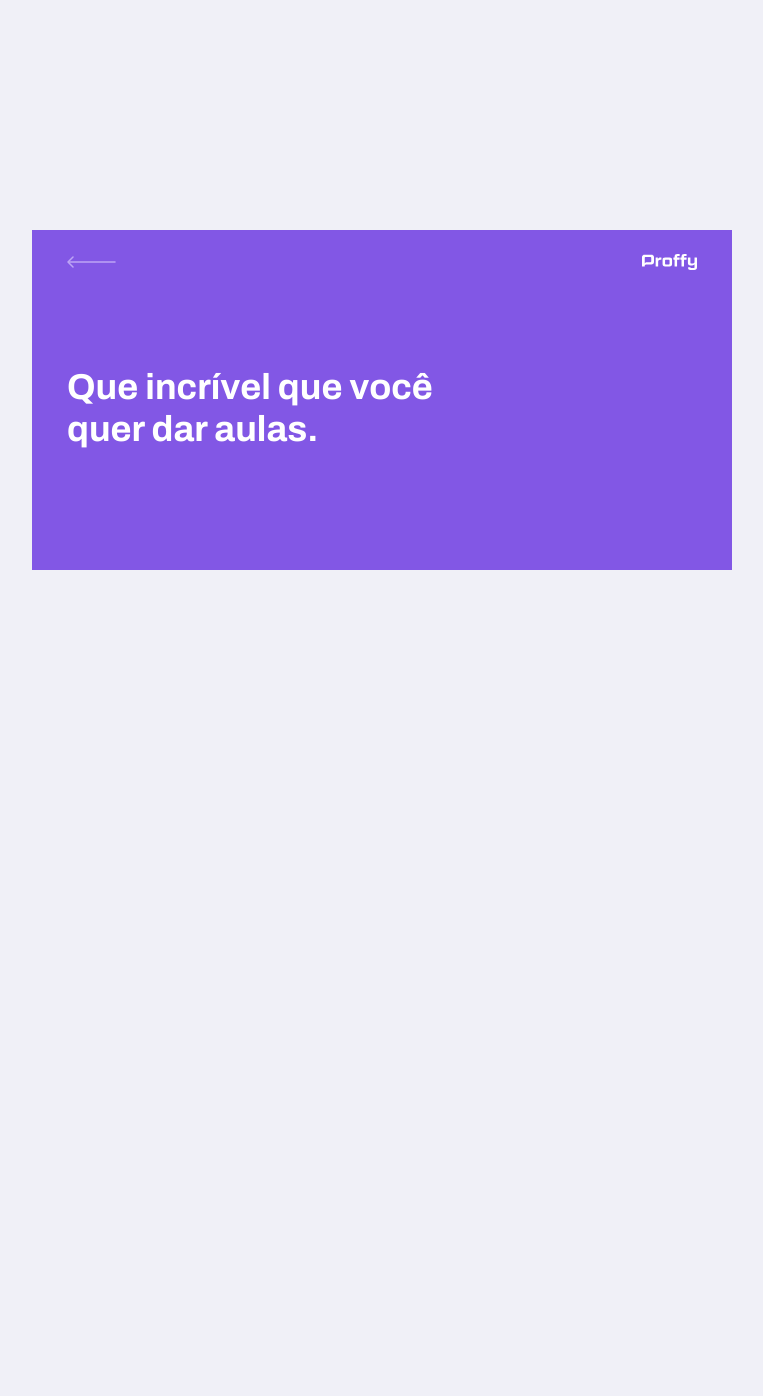
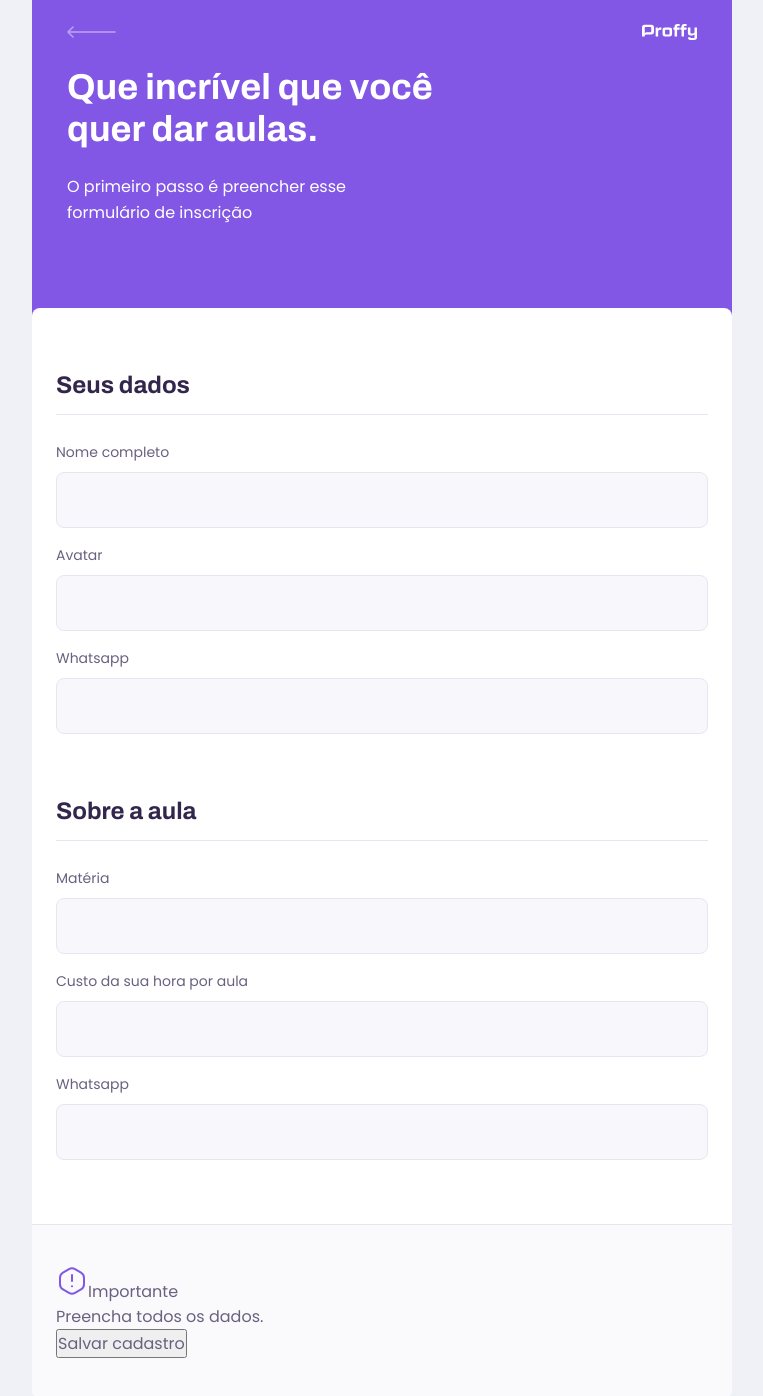
Before and after one commit to NearMaick/NLW-Proffy-web, a React (Create React App) app: page /give-classes in a window 1280 px wide. Shown: the whole page, without its empty margins (258-1021 px from the left). Before the commit the page ends 800 px from the top, so only its background shows below. Built offline with nearby package versions, Linux system fonts and the light colour scheme.

Commit message:
feat(web): Input

```diff
--- /dev/null
+++ b/src/components/Input/index.tsx
@@ -0,0 +1,19 @@
+import React, { InputHTMLAttributes } from 'react';
+
+import './styles.css';
+
+interface InputProps extends InputHTMLAttributes<HTMLInputElement> {
+  name: string;
+  label: string;
+}
+
+const Input: React.FC<InputProps> = ({ label, name, ...rest}) => {
+  return (
+    <div className="input-block">
+      <label htmlFor={name}>{label}</label>
+      <input type="text" id={name} {...rest} />
+    </div>
+  );
+}
+
+export default Input;
--- /dev/null
+++ b/src/components/Input/styles.css
@@ -0,0 +1,33 @@
+.input-block {
+  position: relative;
+}
+
+.input-block + .input-block {
+  margin-top: 1.4rem;
+}
+
+.input-block label {
+  font-size: 1.4rem;
+}
+
+.input-block input {
+  width: 100%;
+  height: 5.6rem;
+  margin-top: 0.8rem;
+  border-radius: 0.8rem;
+  background: var(--color-input-background);
+  border: 1px solid var(--color-line-in-white);
+  padding: 0 1.6rem;
+  font: 1.6rem Archivo;
+}
+
+.input-block:focus-within::after {
+  width: calc(100% - 3.2rem);
+  height: 2px;
+  content: '';
+  background: var(--color-primary-light);
+  position: absolute;
+  left: 1.6rem;
+  right: 1.6rem;
+  bottom: 0;
+}
--- a/src/components/PageHeader/index.tsx
+++ b/src/components/PageHeader/index.tsx
@@ -8,9 +8,10 @@
 
 interface PageHeaderProps {
   title: string;
+  description?: string;
 }
 
-const PageHeader: React.FC<PageHeaderProps> = ({ title, children }) => {
+const PageHeader: React.FC<PageHeaderProps> = (props) => {
   return (
     <header className="page-header">
       <div className="top-bar-container">
@@ -21,9 +22,9 @@
       </div>
 
       <div className="header-content">
-        <strong>{title}</strong>
-
-        {children}
+        <strong>{props.title}</strong>
+          { props.description && <p>{props.description}</p> }
+        {props.children}
       </div>
     </header>
   );
--- a/src/components/PageHeader/styles.css
+++ b/src/components/PageHeader/styles.css
@@ -40,6 +40,14 @@
   color: var(--color-title-in-primary);
 }
 
+.page-header .header-content p {
+  max-width: 30rem;
+  font-size: 1.6rem;
+  line-height: 2.6rem;
+  color: var(--color-title-in-primary);
+  margin-top: 2.4rem;
+}
+
 
 @media (min-width: 700px) {
   .page-header {
--- a/src/pages/TeacherForm/index.tsx
+++ b/src/pages/TeacherForm/index.tsx
@@ -1,11 +1,48 @@
 import React from 'react';
 
 import PageHeader from '../../components/PageHeader';
+import Input from '../../components/Input';
+
+import warningIcon from '../../assets/images/icons/warning.svg';
+
+import './styles.css';
 
 function TeacherForm () {
   return (
     <div id="page-teacher-form" className="container">
-      <PageHeader title="Que incrível que você quer dar aulas." />
+      <PageHeader
+        title="Que incrível que você quer dar aulas."
+        description="O primeiro passo é preencher esse formulário  de inscrição"
+      />
+
+      <main>
+        <fieldset>
+          <legend>Seus dados</legend>
+
+          <Input name="name" label="Nome completo" />
+          <Input name="avatar" label="Avatar" />
+          <Input name="whatsapp" label="Whatsapp" />
+        </fieldset>
+
+        <fieldset>
+          <legend>Sobre a aula</legend>
+
+          <Input name="subject" label="Matéria" />
+          <Input name="cost" label="Custo da sua hora por aula" />
+          <Input name="whatsapp" label="Whatsapp" />
+        </fieldset>
+
+        <footer>
+          <p>
+            <img src={warningIcon} alt="Aviso importante"/>
+            Importante <br />
+            Preencha todos os dados.
+          </p>
+          <button type="button">
+            Salvar cadastro
+          </button>
+        </footer>
+      </main>
     </div>
   )
 }
--- /dev/null
+++ b/src/pages/TeacherForm/styles.css
@@ -0,0 +1,48 @@
+#page-teacher-form {
+  width: 100vw;
+  height: 100vh;
+}
+
+#page-teacher-form .page-header .header-content {
+  margin-bottom: 6.4rem;
+}
+
+#page-teacher-form main {
+  background: var(--color-box-base);
+  width: 100%;
+  max-width: 74rem;
+  border-radius: 0.8rem;
+  margin: -3.2rem auto 3.2rem;
+  padding-top: 6.4rem;
+  overflow: hidden;
+}
+
+#page-teacher-form main fieldset {
+  border: 0;
+  padding: 0 2.4rem;
+}
+
+#page-teacher-form main fieldset + fieldset {
+  margin-top: 6.4rem;
+}
+
+#page-teacher-form main fieldset legend {
+  font: 700 2.4rem Archivo;
+  color: var(--color-text-title);
+  margin-bottom: 2.4rem;
+
+  display: flex;
+  align-items: center;
+  justify-content: space-between;
+
+  width: 100%;
+  padding-bottom: 1.6rem;
+  border-bottom: 1px solid var(--color-line-in-white);
+}
+
+#page-teacher-form main footer {
+  padding: 4rem 2.4rem;
+  background: var(--color-box-footer);
+  border-top: 1px solid var(--color-line-in-white);
+  margin-top: 6.4rem;
+}
--- a/src/pages/TeacherList/index.tsx
+++ b/src/pages/TeacherList/index.tsx
@@ -4,26 +4,16 @@
 
 import './styles.css';
 import TeacherItem from '../../components/TeacherItem';
+import Input from '../../components/Input';
 
 function TeacherList () {
   return (
     <div id="page-teacher-list" className="container">
       <PageHeader title="Estes são os proffys disponiveis.">
         <form id="search-teachers">
-          <div className="input-block">
-            <label htmlFor="subject">Matérias</label>
-            <input type="text" id="subject"/>
-          </div>
-
-          <div className="input-block">
-            <label htmlFor="weekday">Dias da semana</label>
-            <input type="text" id="subject"/>
-          </div>
-
-          <div className="input-block">
-            <label htmlFor="time">Hora</label>
-            <input type="text" id="subject"/>
-          </div>
+          <Input name="subject" label="Matéria" />
+          <Input name="week_day" label="Dia da semana" />
+          <Input type="time" name="time" label="Hora" />
         </form>
       </PageHeader>
 
```
